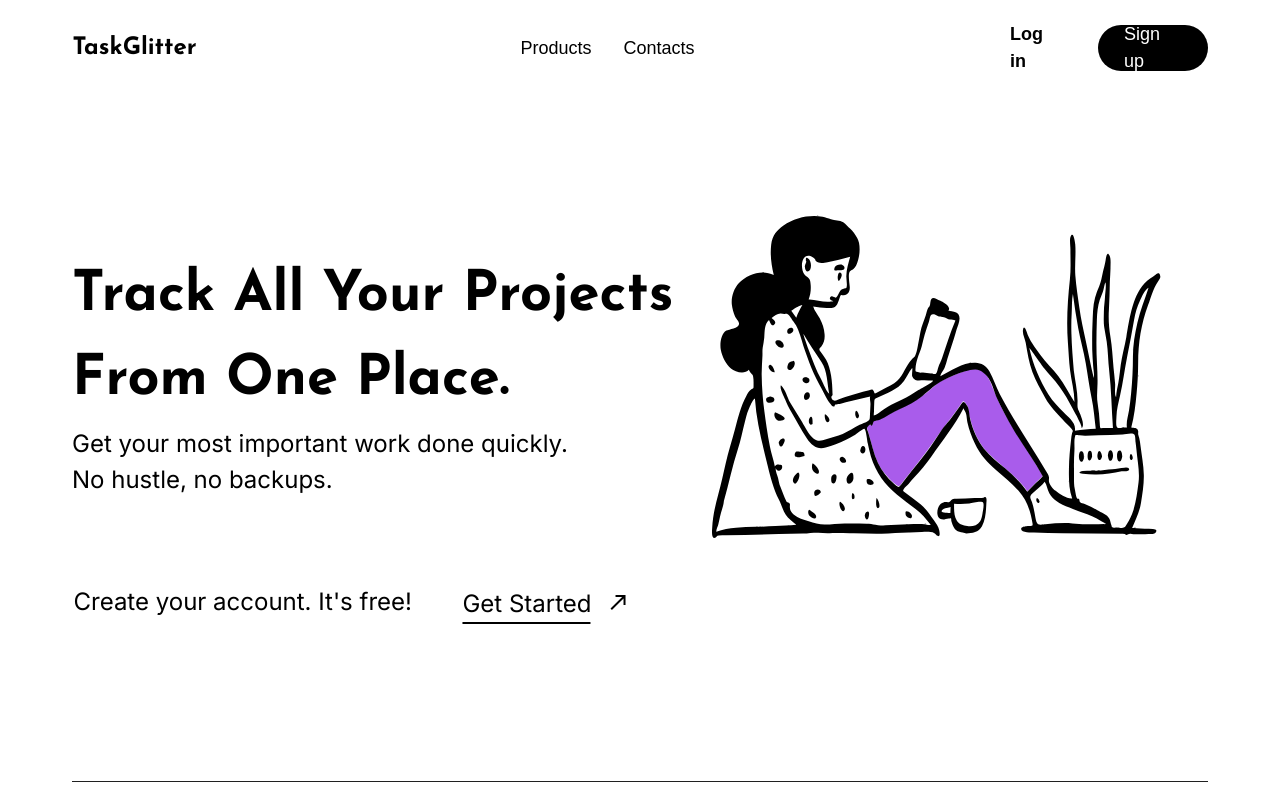
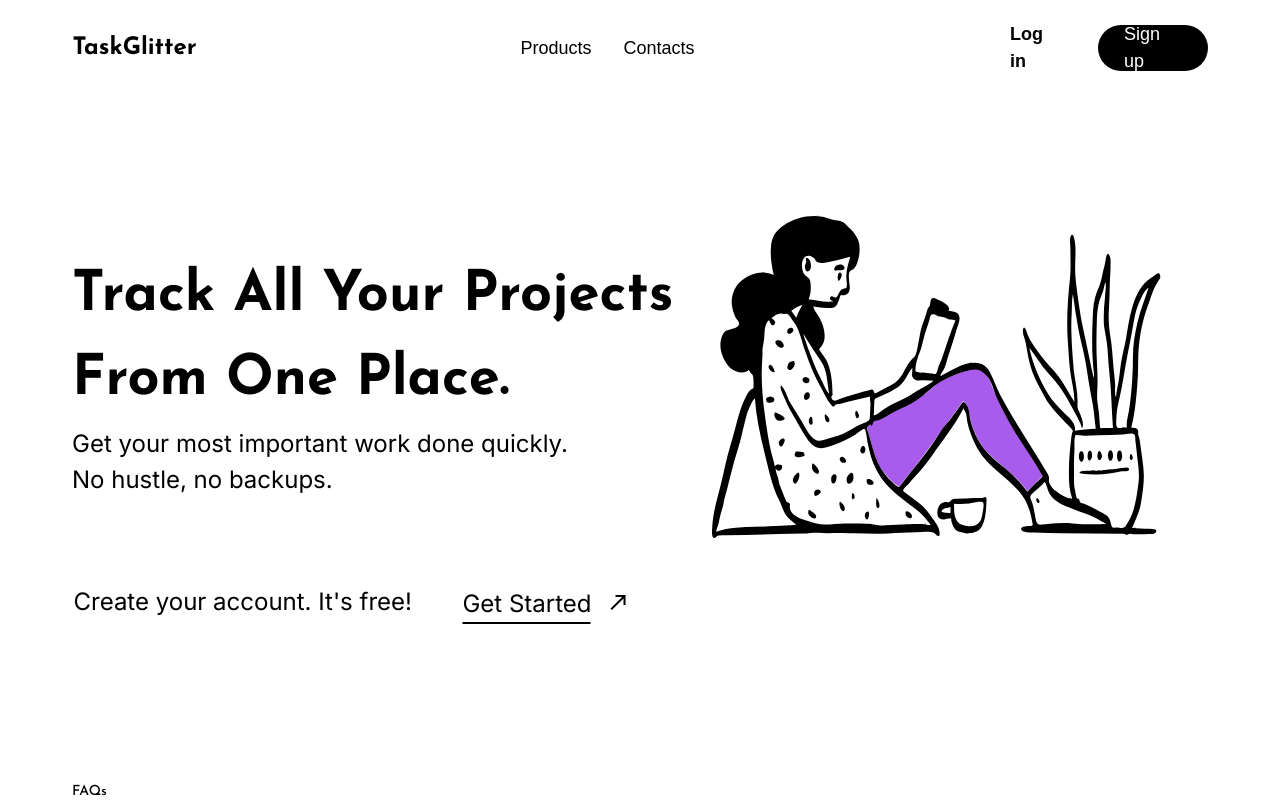
Before and after one commit to ratidzo/glitter, a Next.js app: page / in a window 1280 px wide. Shown: the top 800 px of the page. Built offline with nearby package versions, Linux system fonts and the light colour scheme; a web font is replaced by a local one.

Commit message:
refactor: remove divider
Remove divider line  - opt for a cleaner UI

```diff
--- a/app/page.tsx
+++ b/app/page.tsx
@@ -261,13 +261,7 @@ export default async function Home() {
 
         </div>
       </div>
-      {/** Bottom divider*/}
-      <div className="flex items-center justify-center
-        max-w-full ">
-        <svg width="1296" height="1" viewBox="0 0 1296 1" fill="none" xmlns="http://www.w3.org/2000/svg">
-          <line y1="0.5" x2="1296" y2="0.5" stroke="black"/>
-        </svg>
-      </div>
+
 
       {/**Footer */}
       <div className="flex flex-col w-[4.0625rem] h-24 justify-between items-start
```
